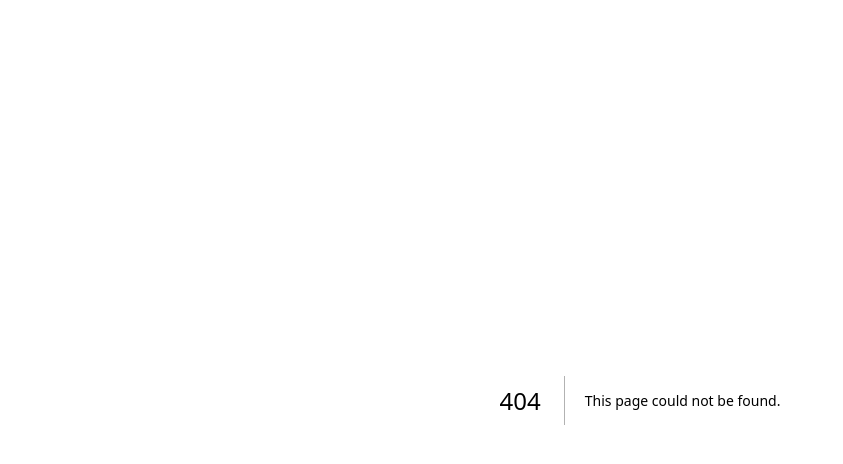
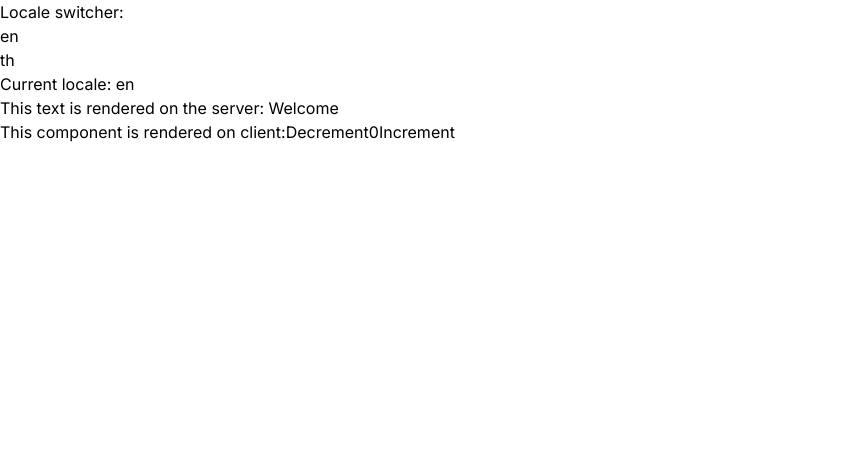
Before and after one commit to MicroCU/Frontend, a Next.js app: page /en/i18n in a window 1280 px wide. Before the commit this address had no page. Shown: the top 464 px of the page, without its empty margins (0-843 px from the left). Built offline with nearby package versions, Linux system fonts and the light colour scheme; a web font is replaced by a local one.

Commit message:
init i18n with example from nextjs docs

```diff
--- /dev/null
+++ b/app/[lang]/components/counter.tsx
@@ -0,0 +1,24 @@
+"use client";
+
+import { useState } from "react";
+import { type getDictionary } from "../../../get-dictionary";
+
+export default function Counter({
+  dictionary,
+}: {
+  dictionary: Awaited<ReturnType<typeof getDictionary>>["counter"];
+}) {
+  const [count, setCount] = useState(0);
+  return (
+    <p>
+      This component is rendered on client:
+      <button onClick={() => setCount((n) => n - 1)}>
+        {dictionary.decrement}
+      </button>
+      {count}
+      <button onClick={() => setCount((n) => n + 1)}>
+        {dictionary.increment}
+      </button>
+    </p>
+  );
+}
--- /dev/null
+++ b/app/[lang]/components/locale-switcher.tsx
@@ -0,0 +1,30 @@
+"use client";
+
+import { usePathname } from "next/navigation";
+import Link from "next/link";
+import { i18n, type Locale } from "../../../i18n-config";
+
+export default function LocaleSwitcher() {
+  const pathName = usePathname();
+  const redirectedPathName = (locale: Locale) => {
+    if (!pathName) return "/";
+    const segments = pathName.split("/");
+    segments[1] = locale;
+    return segments.join("/");
+  };
+
+  return (
+    <div>
+      <p>Locale switcher:</p>
+      <ul>
+        {i18n.locales.map((locale) => {
+          return (
+            <li key={locale}>
+              <Link href={redirectedPathName(locale)}>{locale}</Link>
+            </li>
+          );
+        })}
+      </ul>
+    </div>
+  );
+}
--- /dev/null
+++ b/app/[lang]/i18n/page.tsx
@@ -0,0 +1,24 @@
+import { getDictionary } from "@/get-dictionary";
+import { Locale } from "@/i18n-config";
+import LocaleSwitcher from "../components/locale-switcher";
+import Counter from "../components/counter";
+
+export default async function IndexPage({
+  params: { lang }
+}: {
+  params: { lang: Locale };
+}) {
+  const dictionary = await getDictionary(lang);
+
+  return (
+    <div>
+      <LocaleSwitcher />
+      <p>Current locale: {lang}</p>
+      <p>
+        This text is rendered on the server:{" "}
+        {dictionary["server-component"].welcome}
+      </p>
+      <Counter dictionary={dictionary.counter} />
+    </div>
+  );
+}
--- /dev/null
+++ b/dictionaries/en.json
@@ -0,0 +1,9 @@
+{
+  "server-component": {
+    "welcome": "Welcome"
+  },
+  "counter": {
+    "increment": "Increment",
+    "decrement": "Decrement"
+  }
+}
--- /dev/null
+++ b/dictionaries/th.json
@@ -0,0 +1,9 @@
+{
+  "server-component": {
+    "welcome": "ยินดีต้อนรับ"
+  },
+  "counter": {
+    "increment": "เพิ่มขึ้น",
+    "decrement": "ลดลง"
+  }
+}
--- /dev/null
+++ b/get-dictionary.ts
@@ -0,0 +1,10 @@
+import "server-only";
+import type { Locale } from "./i18n-config";
+
+const dictionaries = {
+  en: () => import("./dictionaries/en.json").then((module) => module.default),
+  th: () => import("./dictionaries/th.json").then((module) => module.default),
+};
+
+export const getDictionary = async (locale: Locale) =>
+  dictionaries[locale]?.() ?? dictionaries.en();
--- /dev/null
+++ b/i18n-config.ts
@@ -0,0 +1,6 @@
+export const i18n = {
+  defaultLocale: "en",
+  locales: ["en", "th"],
+} as const;
+
+export type Locale = (typeof i18n)["locales"][number];
--- a/package.json
+++ b/package.json
@@ -9,6 +9,7 @@
     "lint": "next lint"
   },
   "dependencies": {
+    "@formatjs/intl-localematcher": "^0.5.4",
     "@radix-ui/react-collapsible": "^1.0.3",
     "@radix-ui/react-dialog": "^1.0.5",
     "@radix-ui/react-scroll-area": "^1.0.5",
@@ -20,6 +21,7 @@
     "clsx": "^2.0.0",
     "dagre": "^0.8.5",
     "lucide-react": "^0.299.0",
+    "negotiator": "^0.6.3",
     "next": "14.0.4",
     "react": "^18",
     "react-dom": "^18",
@@ -29,6 +31,7 @@
   },
   "devDependencies": {
     "@types/dagre": "^0.7.52",
+    "@types/negotiator": "^0.6.3",
     "@types/node": "^20",
     "@types/react": "^18",
     "@types/react-dom": "^18",
```
Also changed, not shown: middleware.ts (added, +57 -0 lines), 1 other file (tests, documents, lock files or other folders).
